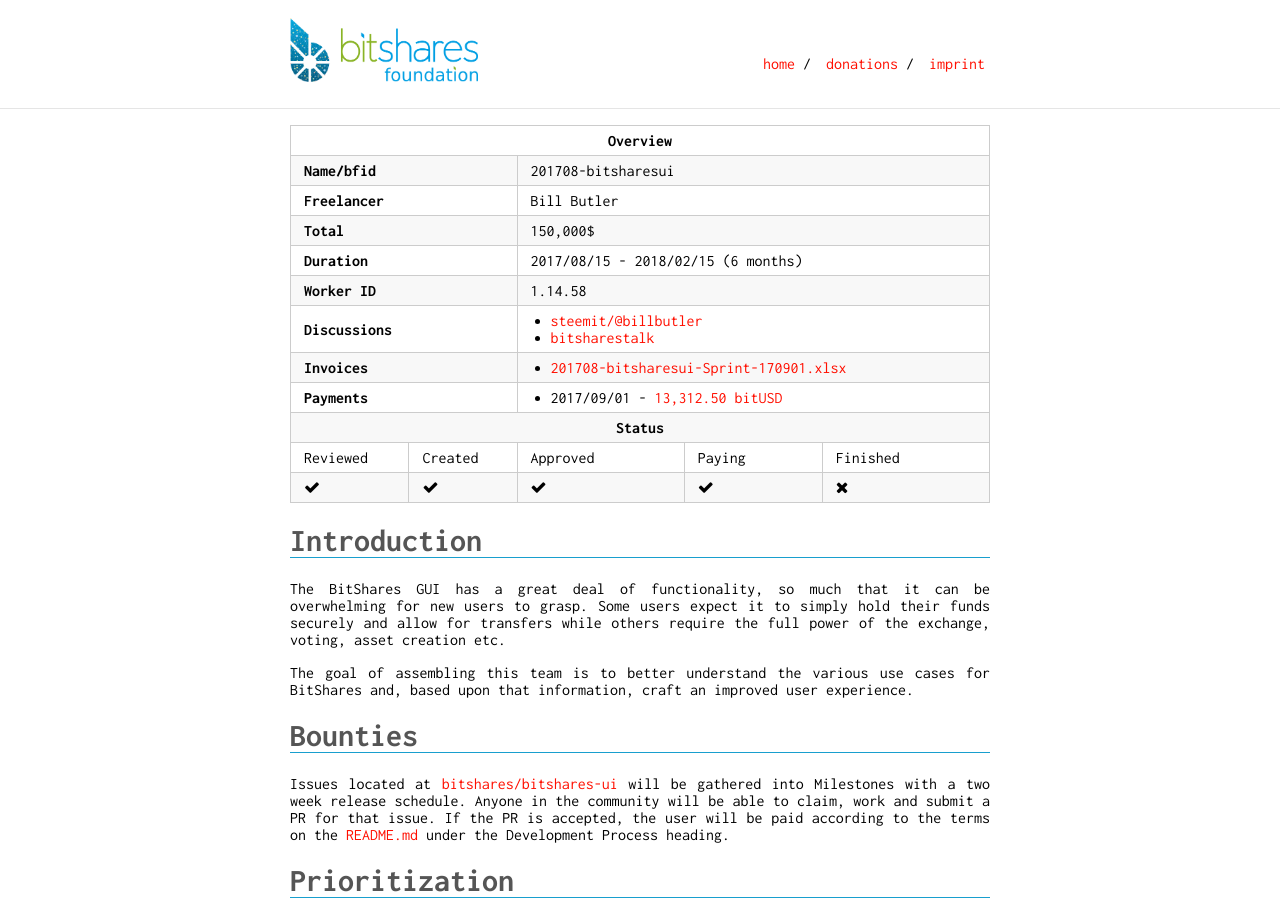
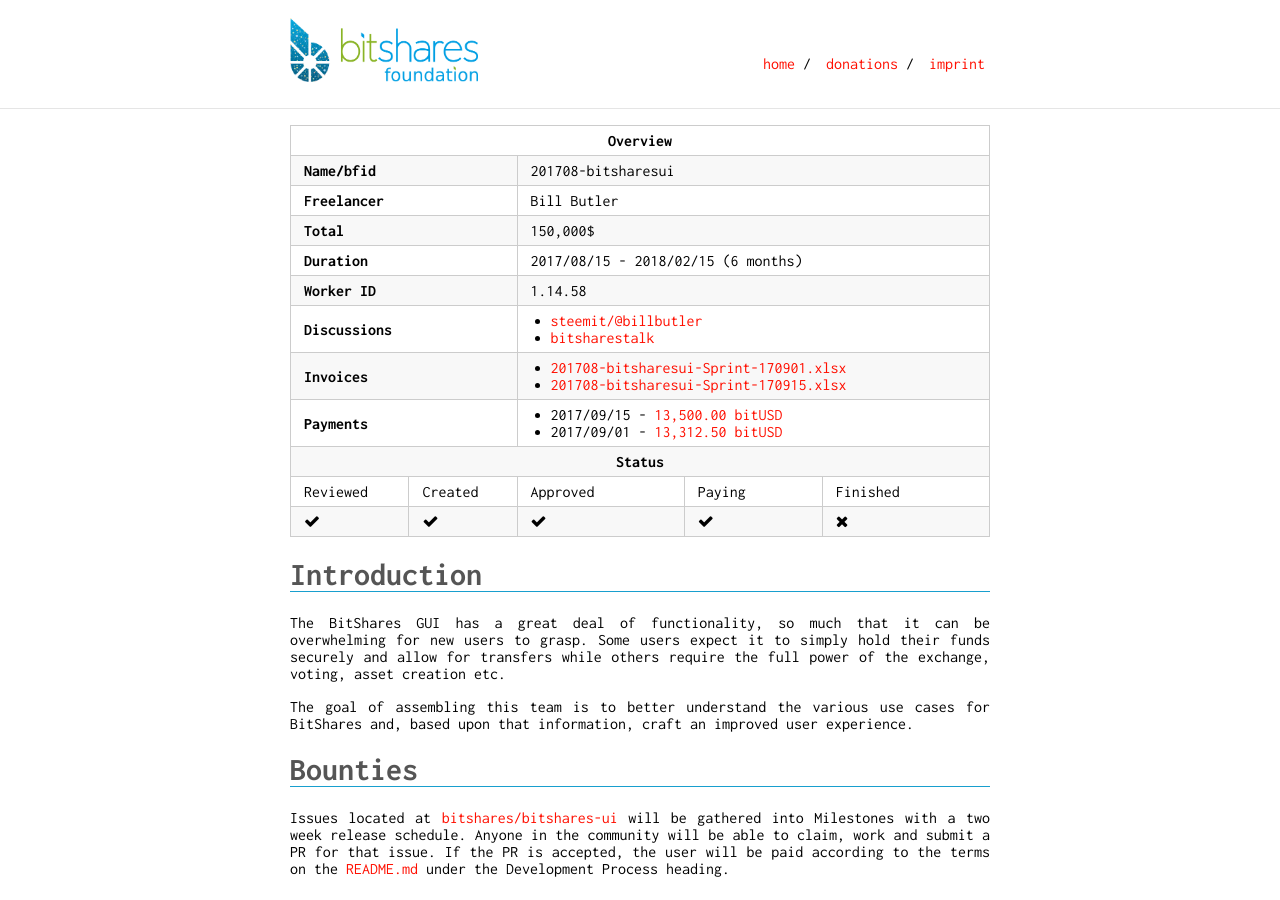
Before and after one commit to thehapax/bitshares.foundation, a Jekyll site: the page built from _workers/2017-08-bill-butler.md, in a window 1280 px wide and 900 px high. Built offline with Jekyll 4.4.1, drawn with Linux system fonts in a browser that asks for light colours.

Commit message:
[workers] payout of Bill Butler

```diff
--- a/_workers/2017-08-bill-butler.md
+++ b/_workers/2017-08-bill-butler.md
@@ -19,12 +19,16 @@ discussions:
  - name: bitsharestalk
    url: https://bitsharestalk.org/index.php/topic,24755.0/all.html
 payments:
+ - date: 2017/09/15
+   oid: 1.11.69593919
+   amount: 13,500.00 bitUSD
  - date: 2017/09/01
    opid: 1.11.63249836
    amount: 13,312.50 bitUSD
 paymentaccount: bitshares-ui
 invoices:
  - 201708-bitsharesui-Sprint-170901.xlsx
+ - 201708-bitsharesui-Sprint-170915.xlsx
 price: 150,000$
 duration: 6 months
 start: 2017/08/15
```
Also changed, not shown: 1 other file.
